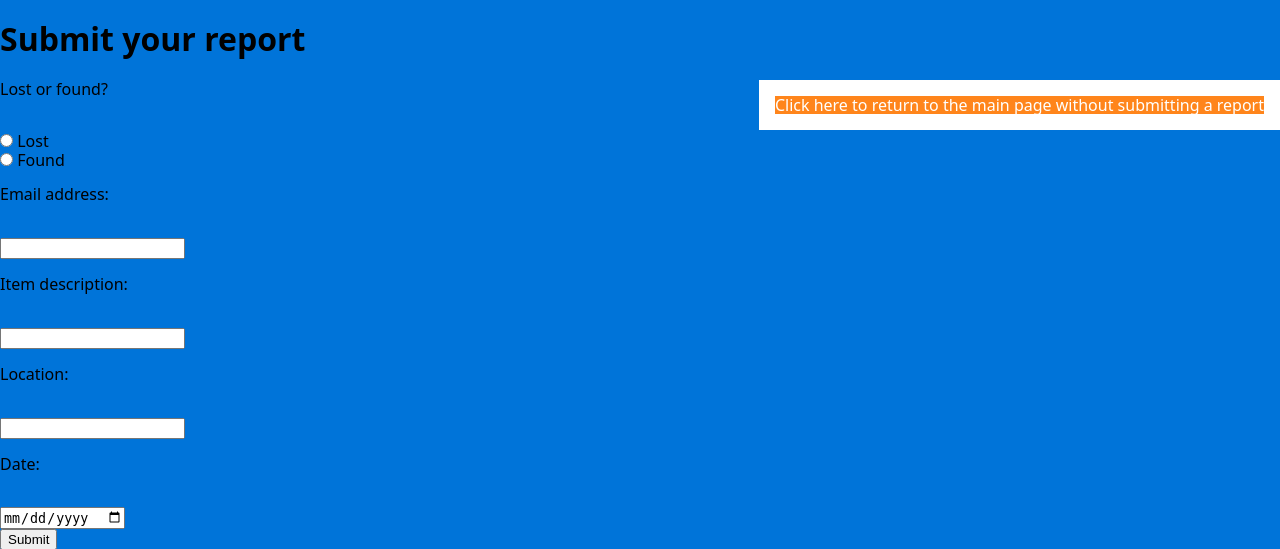
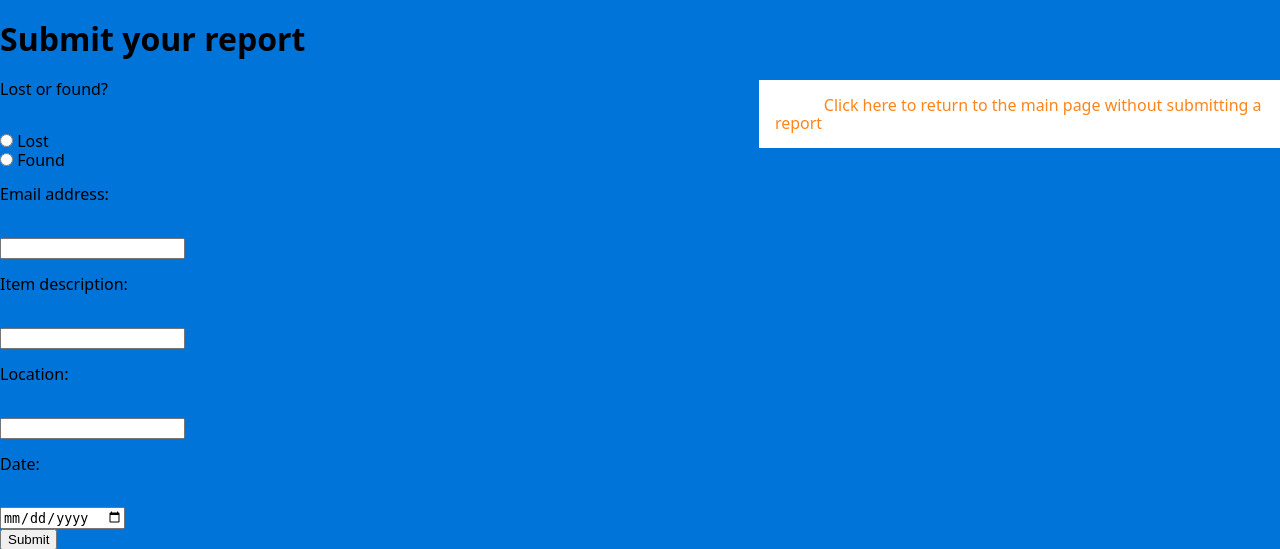
Before and after one commit to kacperlsky/2018-Sheffield-Hackathlon, a PHP site: page /InputPage.html in a window 1280 px wide. Shown: the top 549 px of the page. Run offline with PHP 8.4, Linux system fonts and the light colour scheme; some libraries are stand-ins or nearby versions.

Commit message:
Update css/ReuniteStyleSheet.css

```diff
--- a/css/ReuniteStyleSheet.css
+++ b/css/ReuniteStyleSheet.css
@@ -34,12 +34,17 @@ nav {
 
 nav a {
 	outline: 5px;
-	color: #ffffff;	/* steelblue; */
+	color: #FF851B;	/* steelblue; */
 	text-decoration: none;
+	padding: 10%;
+
+
+}
+nav a:hover{
 	background-color: #FF851B;
 	display: inline-block;
-}
-nav a:hover{
+	color: #ffffff;
+	padding: 10%;
 
 
 }
```
